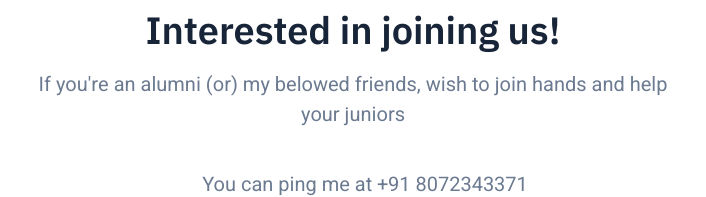
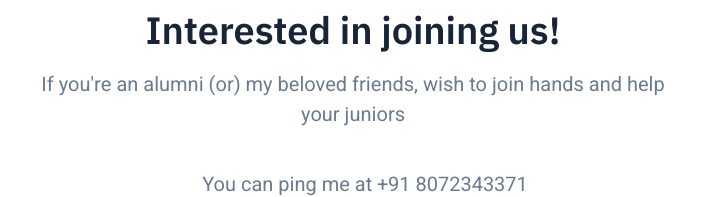
Before and after one commit to ACGCET/accetoss-website, a website: page index.html in a window 1280 px wide. Shown: the part 2322-2519 px from the top of the page, 287-993 px from the left. Drawn offline with nearby package versions, Linux system fonts and the light colour scheme; files that its build step writes are made by us from their sources; files whose address does not match are found by name.

Commit message:
typo change

```diff
--- a/index.html
+++ b/index.html
@@ -172,7 +172,7 @@
                     <div class="cta-inner section-inner">
                         <div class="cta-header text-center">
                             <h2 class="section-title mt-0">Interested in joining us!</h2>
-                            <p class="section-paragraph">If you're an alumni (or) my belowed friends, wish to join hands
+                            <p class="section-paragraph">If you're an alumni (or) my beloved friends, wish to join hands
                                 and help your juniors</p>
                             <ul>
                                 <li>You can ping me at +91 8072343371</li>
```
